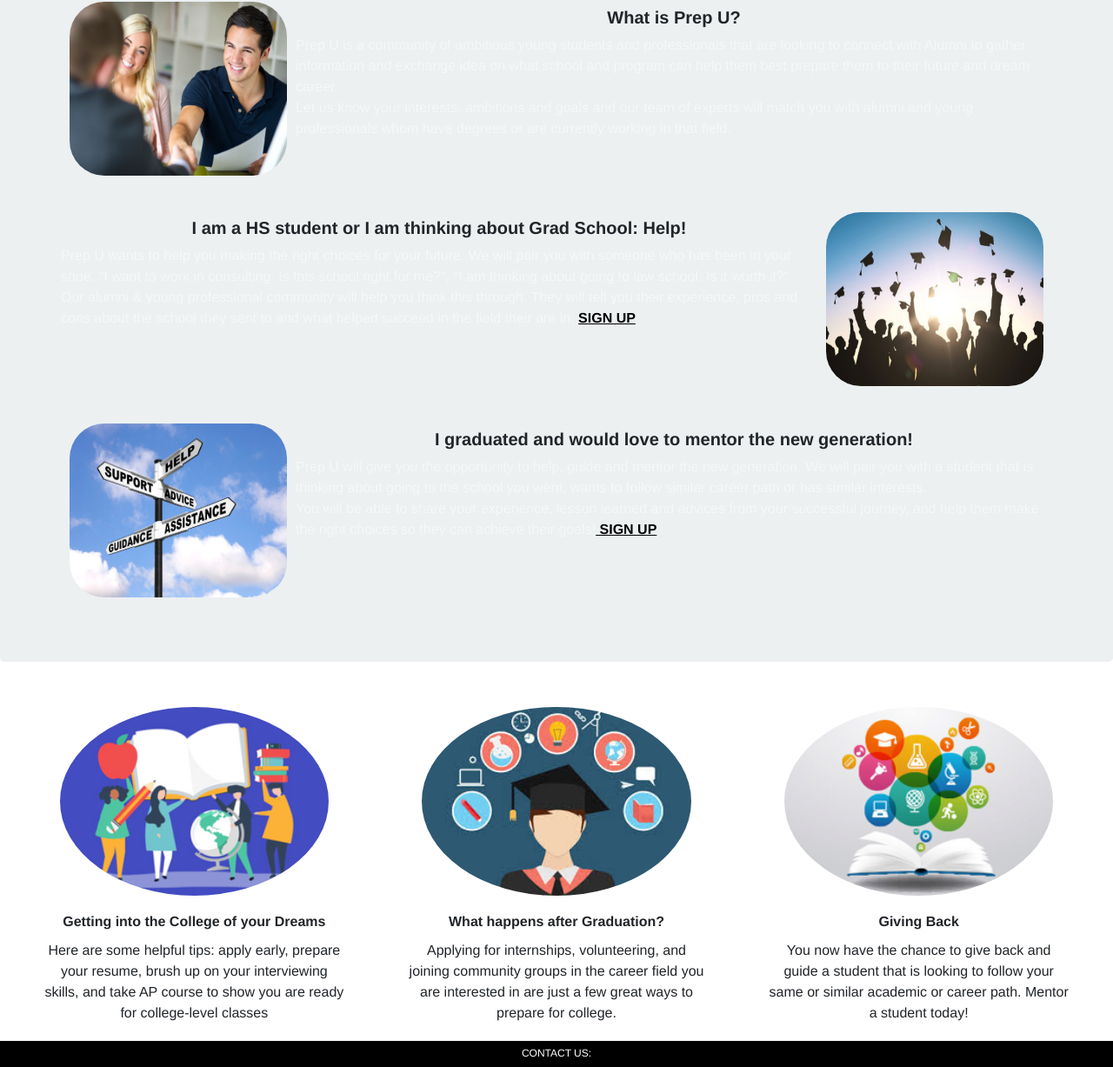
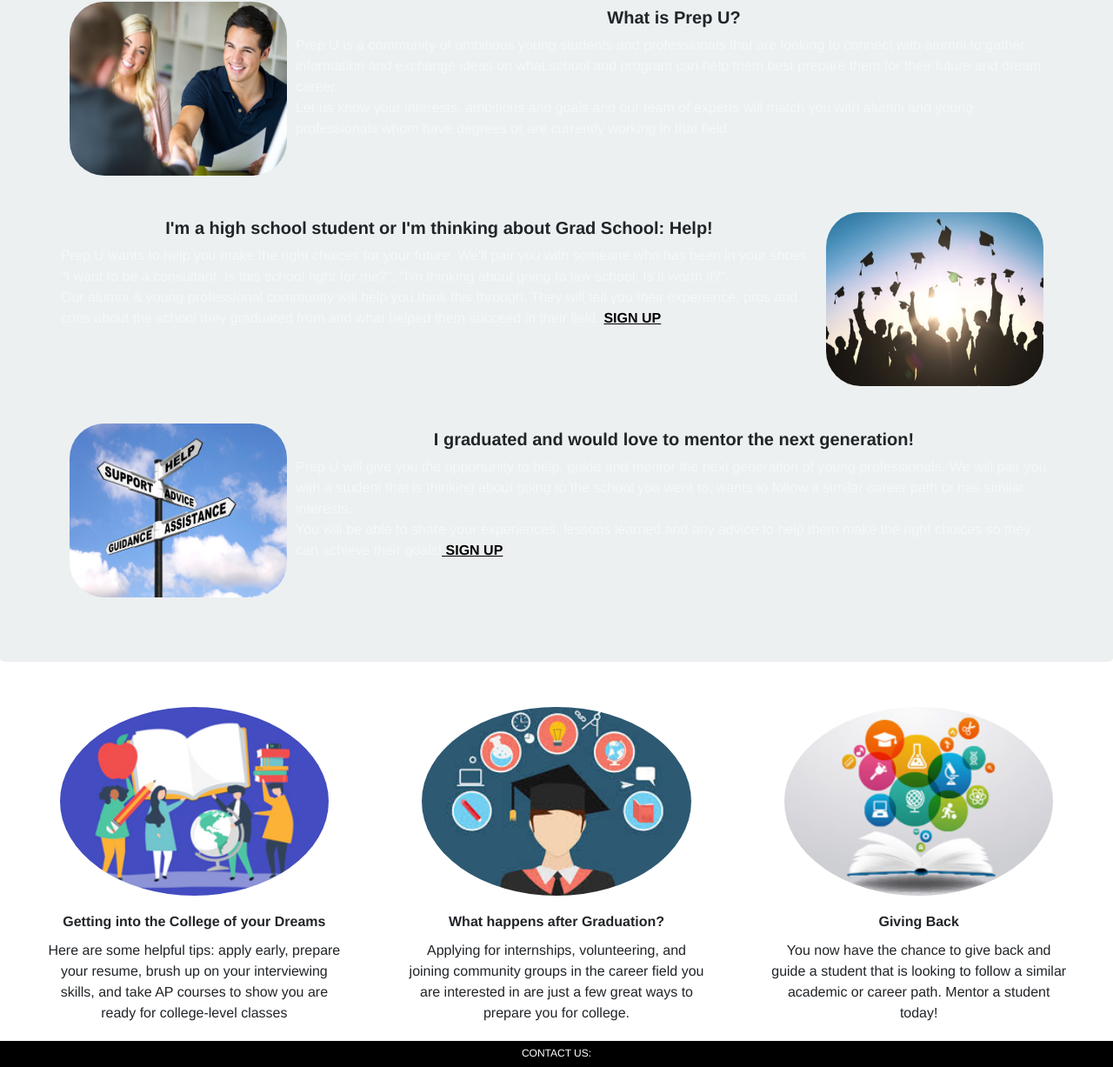
Before and after one commit to JRamos1/PrepU-Blog, a website: page public/index.html in a window 1280 px wide. Shown: the part 1025-2252 px from the top of the page at 87% size. Drawn offline with nearby package versions, Linux system fonts and the light colour scheme.

Commit message:
fixed brand link, corrected typos and grammar

```diff
--- a/public/index.html
+++ b/public/index.html
@@ -20,7 +20,7 @@
 <body>
   <!-- Navigation -->
   <nav class="navbar navbar-expand-md navbar-dark fixed-top">
-    <a class="navbar-brand" href="/index">PREP U</a>
+    <a class="navbar-brand" href="#">PREP U</a>
     <button class="navbar-toggler navbar-toggler-right" type="button" data-toggle="collapse" data-target="#navb"
       aria-expanded="true">
       <span class="navbar-toggler-icon"></span>
@@ -89,7 +89,7 @@
   <img src="./css/background.jpg" alt="columbia campus" id="frontImg">
   <div class="container">
     <div class="row slow-">
-      <div class="fade-in centered"> Finding the right career path is hard, but you are not on your own!
+      <div class="fade-in centered"> Finding the right career path is hard, but you are not alone!
         </br> Join our student mentoring community today!</div>
     </div>
   </div>
@@ -107,8 +107,8 @@
               What is Prep U?
             </h3>
             <p class="text-white-50" id="about-us"> Prep U is a community of ambitious young students and professionals
-              that are looking to connect with Alumni to gather information and exchange idea on what school and program
-              can help them best prepare them to their future and dream career.
+              that are looking to connect with alumni to gather information and exchange ideas on what school and program
+              can help them best prepare them for their future and dream career.
               <br />
               Let us know your interests, ambitions and goals and our team of experts will match you with alumni and
               young professionals whom have degrees or are currently working in that field.</p>
@@ -121,15 +121,14 @@
           <img src="./css/Grad-hats.jpg" class="img-fluid float-right" alt="student meeting mentor">
           <p class="text-black mb-1mx-auto" style="font-size: 5vw">
             <h3>
-              I am a HS student or I am thinking about Grad School: Help!
+              I'm a high school student or I'm thinking about Grad School: Help!
             </h3>
-            <p class="text-white-50" id="about-us"> Prep U wants to help you making the right choices for your future.
-              We
-              will pair you with someone who has been in your shoe. "I want to work in consulting. Is this school right
-              for me?", "I am thinking about going to law school. Is it worth it?"
+            <p class="text-white-50" id="about-us"> Prep U wants to help you make the right choices for your future.
+              We'll pair you with someone who has been in your shoes. "I want to be a consultant. Is this school right
+              for me?", "I'm thinking about going to law school. Is it worth it?".
               <br />
               Our alumni & young professional community will help you think this through. They will tell you their
-              experience, pros and cons about the school they sent to and what helped succeed in the field their are in.
+              experience, pros and cons about the school they graduated from and what helped them succeed in their field.
               <a class="in-text-signup" href="#userRegister" data-toggle="modal" data-target="#userRegister"> SIGN UP</a>
             </p>
           </p>
@@ -141,13 +140,13 @@
           <img class="img-fluid" src="./css/guidance.jpg" alt="student meeting mentor">
           <p class="text-black mb-1mx-auto" style="font-size: 5vw">
             <h3>
-              I graduated and would love to mentor the new generation!
+              I graduated and would love to mentor the next generation!
             </h3>
             <p class="text-white-50" id="about-us"> Prep U will give you the opportunity to help, guide and mentor the
-              new generation. We will pair you with a student that is thinking about going to the school you went, wants
-              to follow similar career path or has similar interests.
+              next generation of young professionals. We will pair you with a student that is thinking about going to the school you went to, wants
+              to follow a similar career path or has similar interests.
               <br>
-              You will be able to share your experience, lesson learned and advices from your successful journey, and
+              You will be able to share your experiences, lessons learned and any advice to
               help them make the right choices so they can achieve their goals!<a class="in-text-signup" href="#userRegister" data-toggle="modal" data-target="#userRegister"> SIGN UP</a>
             </p>
         </div>
@@ -162,21 +161,21 @@
       <img src="css/education.jpg" class="card-img-top rounded-circle mx-auto d-block" alt="education">
       <div class="card-body">
         <h5 class="card-title">Getting into the College of your Dreams</h5>
-        <p class="card-text" id="infoContent">Here are some helpful tips: apply early, prepare your resume, brush up on your interviewing skills, and take AP course to show you are ready for college-level classes</p>
+        <p class="card-text" id="infoContent">Here are some helpful tips: apply early, prepare your resume, brush up on your interviewing skills, and take AP courses to show you are ready for college-level classes</p>
       </div>
     </div>
     <div class="card col-sm-12 ">
       <img src="css/graduate.jpeg" class="card-img-top rounded-circle mx-auto d-block" alt="graduate">
       <div class="card-body">
         <h5 class="card-title">What happens after Graduation?</h5>
-        <p class="card-text" id="infoContent">Applying for internships, volunteering, and joining community groups in the career field you are interested in are just a few great ways to prepare for college. </p>
+        <p class="card-text" id="infoContent">Applying for internships, volunteering, and joining community groups in the career field you are interested in are just a few great ways to prepare you for college. </p>
       </div>
     </div>
     <div class="card col-sm-12">
       <img src="css/book.jpg" class="card-img-top rounded-circle mx-auto d-block" alt="books">
       <div class="card-body">
         <h5 class="card-title">Giving Back</h5>
-        <p class="card-text" id="infoContent">You now have the chance to give back and guide a student that is looking to follow your same or similar academic or career path.  Mentor a student today! </p>
+        <p class="card-text" id="infoContent">You now have the chance to give back and guide a student that is looking to follow a similar academic or career path.  Mentor a student today! </p>
       </div>
     </div>
   </div>
```
